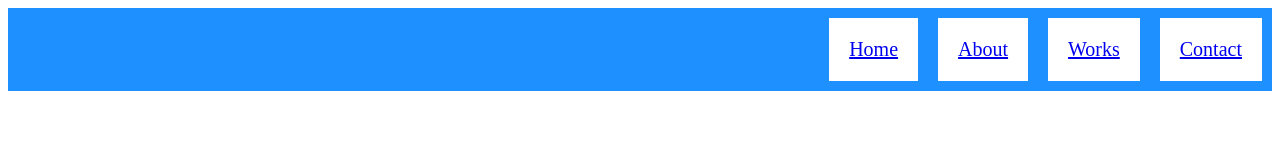
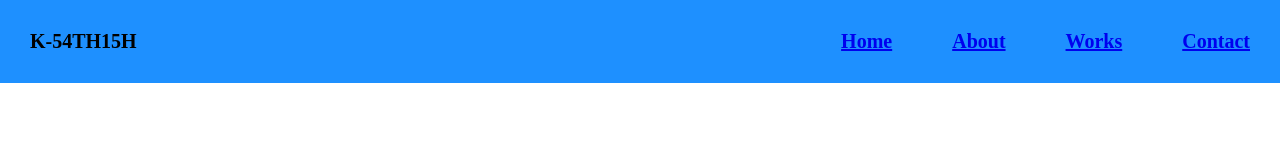
Before and after one commit to K-54TH15H/Personal-WebPage, a plain HTML site: page src/index.html in a window 1280 px wide. Drawn offline with Linux system fonts and the light colour scheme.

Commit message:
Updated Navbar [UN]

```diff
--- a/src/index.html
+++ b/src/index.html
@@ -15,6 +15,7 @@
 
 <!-- NAVBAR -->
 <nav>
+	<span>K-54TH15H</span>
 	<a href="index.html">Home</a>
 	<a href="about.html">About</a>
 	<a href="works.html">Works</a>
--- a/src/styles.css
+++ b/src/styles.css
@@ -1,3 +1,9 @@
+body
+{
+	margin : 0px;
+s there a margin between top and nav blue box}
+
+
 nav
 {
 	display:flex;
@@ -8,11 +14,25 @@ nav
 	flex-wrap: wrap;
 	justify-content:flex-end;
 }
-
+nav > span
+{
+	margin: 10px;
+	margin-right: auto;
+	padding: 20px;
+	font-size:20px;
+	font-weight: bold;
+}
 nav > a
 {
-	background-color:white;
+	background-color:DodgerBlue;
 	margin : 10px;
 	padding : 20px;
 	font-size:20px;
+	font-weight:bold;
+
 }
+
+nav > a:hover
+{
+	background-color:white;
+}
```
Also changed, not shown: 2 other files.
